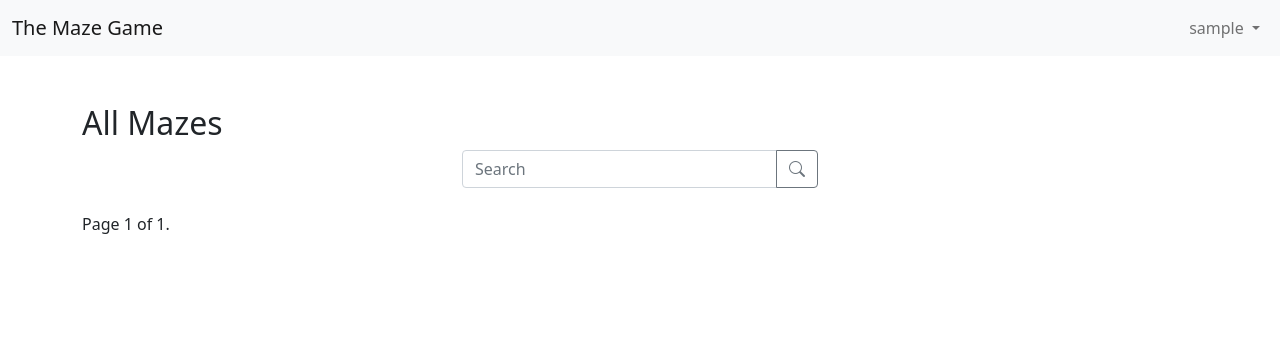
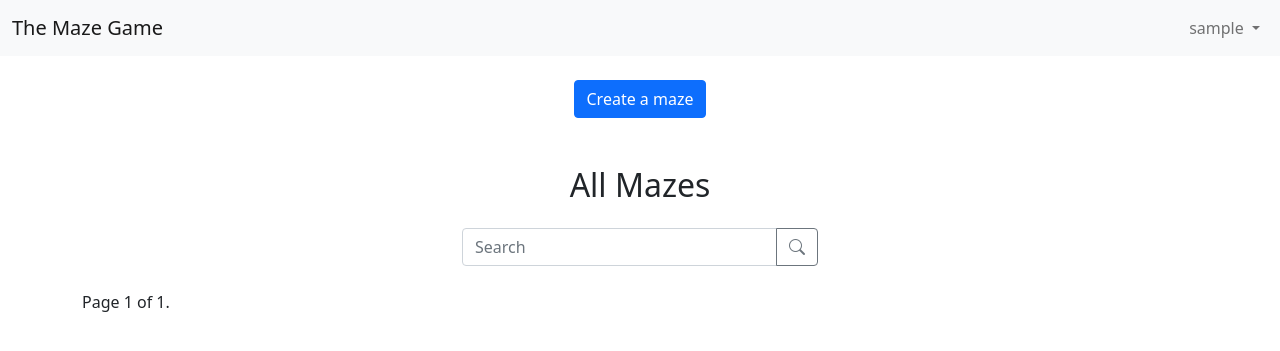
Before and after one commit to meic/maze, a Django app: page / in a window 1280 px wide. Shown: the top 351 px of the page. Run offline with Django 3.2, Linux system fonts and the light colour scheme; the visitor is signed in with stand-in values (Sample User, id 1); data that the repository does not hold is empty.

Commit message:
Ability for users to add maze

```diff
--- a/src/accounts/views.py
+++ b/src/accounts/views.py
@@ -8,6 +8,7 @@ class CreateAccountView(FormView):
     template_name = "bookmaze/form_view.html"
     form_class = CreateAccountForm
     success_url = reverse_lazy("maze:index")
+    extra_context = {"title": "Create Account"}
 
     def form_valid(self, form):
         form.create_user(self.request)
--- a/src/maze/models.py
+++ b/src/maze/models.py
@@ -151,6 +151,10 @@ class Maze(models.Model):
     def __str__(self):
         return f"{self.id}: {self.title}"
 
+    @classmethod
+    def can_create_own_maze(cls, user):
+        return not cls.objects.filter(users=user, finished=False).exists()
+
     def generate_cells(self):
         maze_gen = MazeGenerator()
         maze_gen.generator = Prims(self.height, self.width)
--- a/src/maze/templates/maze/index.html
+++ b/src/maze/templates/maze/index.html
@@ -2,14 +2,29 @@
 
 {% block content %}
 
+{% if can_create_maze %}
+    <div class="row mb-3">
+        <div class="col text-center">
+        <a class="btn btn-primary" href="{% url "maze:my_maze_create" %}">Create a maze</a>
+        </div>
+    </div>
+{% endif %}
 {% if show_user_mazes %}
-<h2>My Mazes</h2>
+    <div class="row mb-3">
+        <div class="col text-center">
+        <h2>My Mazes</h2>
+        </div>
+    </div>
 {% include "maze/maze_list.html" with maze_rows=user_maze_rows %}
 {% endif %}
 
 <div class="mb-5"></div>
 
-<h2>All Mazes</h2>
+<div class="row mb-3">
+    <div class="col text-center">
+      <h2>All Mazes</h2>
+    </div>
+</div>
 
 <div class="row mb-4">
     <div class="col-lg-4"></div>
--- a/src/maze/urls.py
+++ b/src/maze/urls.py
@@ -7,6 +7,7 @@ app_name = "maze"
 urlpatterns = [
     path("", views.index, name="index"),
     path("maze/create/", views.MazeCreateView.as_view(), name="maze_create"),
+    path("maze/my/create/", views.MyMazeCreateView.as_view(), name="my_maze_create"),
     path(
         "maze/<slug:maze_id>/clear/",
         views.maze,
--- a/src/maze/views.py
+++ b/src/maze/views.py
@@ -1,15 +1,15 @@
 from itertools import zip_longest
 
-from django.contrib.auth.mixins import PermissionRequiredMixin
+from django.contrib.auth.mixins import PermissionRequiredMixin, LoginRequiredMixin
 from django.core.exceptions import PermissionDenied
 from django.core.paginator import Paginator, EmptyPage
 from django.shortcuts import get_object_or_404, render
 from django.http import Http404, JsonResponse, HttpResponseRedirect
-from django.views.generic.edit import CreateView
+from django.views.generic.edit import CreateView, FormView
 from django.urls import reverse_lazy
 
 from .models import Maze
-from .forms import MazeCreateForm, StepForm
+from .forms import MazeCreateForm, MyMazeCreateForm, StepForm
 
 
 class MazeCreateView(PermissionRequiredMixin, CreateView):
@@ -19,6 +19,19 @@ class MazeCreateView(PermissionRequiredMixin, CreateView):
     permission_required = ("maze.add_maze",)
     template_name = "bookmaze/form_view.html"
     extra_context = {"title": "Create Maze"}
+
+
+class MyMazeCreateView(LoginRequiredMixin, FormView):
+    template_name = "bookmaze/form_view.html"
+    form_class = MyMazeCreateForm
+    success_url = reverse_lazy("maze:index")
+    extra_context = {"title": "Create Maze"}
+
+    def form_valid(self, form):
+        if not Maze.can_create_own_maze(self.request.user):
+            raise PermissionDenied
+        form.save(self.request.user)
+        return super().form_valid(form)
 
 
 def create_pagination_params(page, params):
@@ -70,10 +83,13 @@ def index(request):
 
     user_mazes = []
     show_user_mazes = False
+    can_create_maze = False
     if request.user.is_authenticated:
-        user_mazes = Maze.objects.filter(users=request.user).order_by("id")
+        user_mazes = Maze.objects.filter(users=request.user).order_by("-last_updated")
         show_user_mazes = user_mazes.exists()
+        can_create_maze = Maze.can_create_own_maze(request.user)
     context = {
+        "can_create_maze": can_create_maze,
         "maze_rows": zip_longest(*[iter(all_maze_page)] * 3),
         "show_user_mazes": show_user_mazes,
         "user_maze_rows": zip_longest(*[iter(user_mazes)] * 3),
```
Also changed, not shown: src/maze/forms.py (+27 -1 lines).
